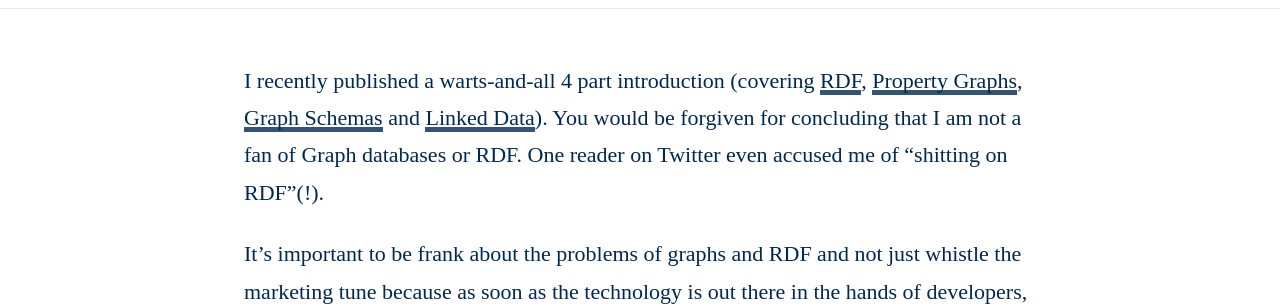
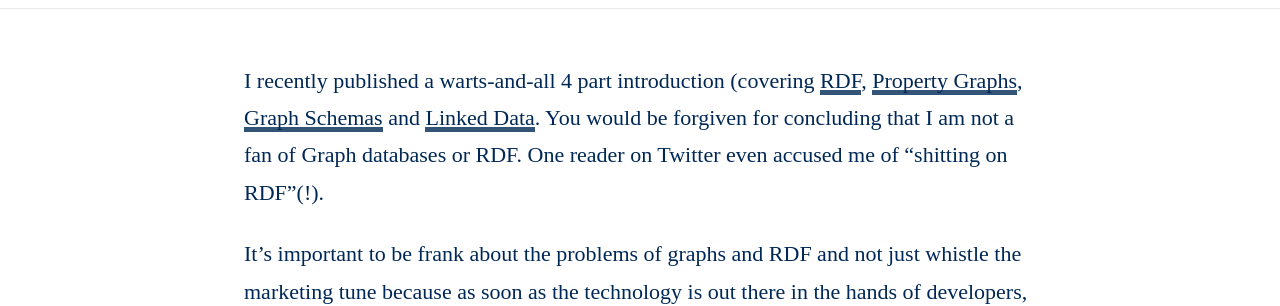
Before and after one commit to terminusdb/terminusdb-blog, a Jekyll site: the page built from _posts/2020-03-02-why-graph-will-win.md, in a window 1280 px wide and 900 px high, scrolled down 1026 px. Shown: the part 155-461 px from the top of the window. Built offline with Jekyll 4.4.1, drawn with Linux system fonts in a browser that asks for light colours; some web fonts are replaced; comment, search, counter and statistics services are not loaded; part of the change alters nothing that is shown.

```diff
--- a/_posts/2020-03-02-why-graph-will-win.md
+++ b/_posts/2020-03-02-why-graph-will-win.md
@@ -1,8 +1,8 @@
 ---
 layout: post
-title: "Why Graph Will Win"
-date: 2020-03-02
-description:
+title: Why Graph Will Win
+date: 2020-03-02T00:00:00.000Z
+description: Graph Winning
 image: https://miro.medium.com/max/2540/1*qa--bW5-ntB1BRuCcigiYQ.png
 author: Kevin Feeney
 tags:
@@ -11,9 +11,8 @@ tags:
   - RDF
   - Database
   - Data Modeling
-
 ---
-I recently published a warts-and-all 4 part introduction (covering [RDF](/2019/09/20/graph-fundamentals-part-1-rdf/), [Property Graphs](/2019/09/25/graph-fundamentals-part-2-labelled-property-graphs/), [Graph Schemas](/2020/02/25/graph-fundamentals-part-4-linked-data/) and [Linked Data](/2020/02/25/graph-fundamentals-part-4-linked-data/)). You would be forgiven for concluding that I am not a fan of Graph databases or RDF. One reader on Twitter even accused me of “shitting on RDF”(!).
+I recently published a warts-and-all 4 part introduction (covering [RDF](https://terminusdb.com/blog/2019/09/20/graph-fundamentals-part-1-rdf/), [Property Graphs](https://terminusdb.com/blog/2019/09/25/graph-fundamentals-part-2-labelled-property-graphs/), [Graph Schemas](https://terminusdb.com/blog/2019/10/03/graph-fundamentals-part-3-graph-schema-languages/) and [Linked Data](https://terminusdb.com/blog/2020/02/25/graph-fundamentals-part-4-linked-data/). You would be forgiven for concluding that I am not a fan of Graph databases or RDF. One reader on Twitter even accused me of “shitting on RDF”(!).
 
 It’s important to be frank about the problems of graphs and RDF and not just whistle the marketing tune because as soon as the technology is out there in the hands of developers, they *will* find the problems and will be inclined to reject the technology as pure hype if all they have heard are songs of breathless wonder. In the last couple of years, while trying to sell graph databases into bricks and mortar companies, by far the most hostile reactions I’ve come across have been from technologists who got bitten by the Semantic Web bug in the early 2000s. Once bitten twice shy.
 
```
